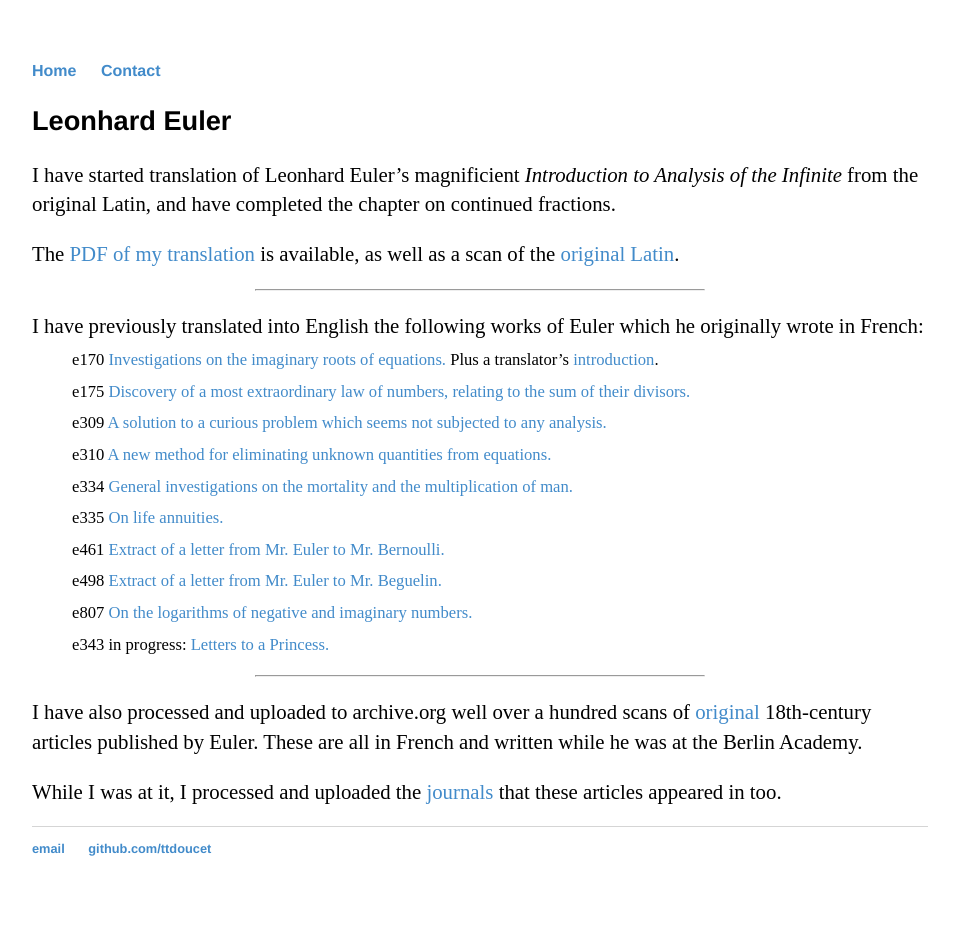
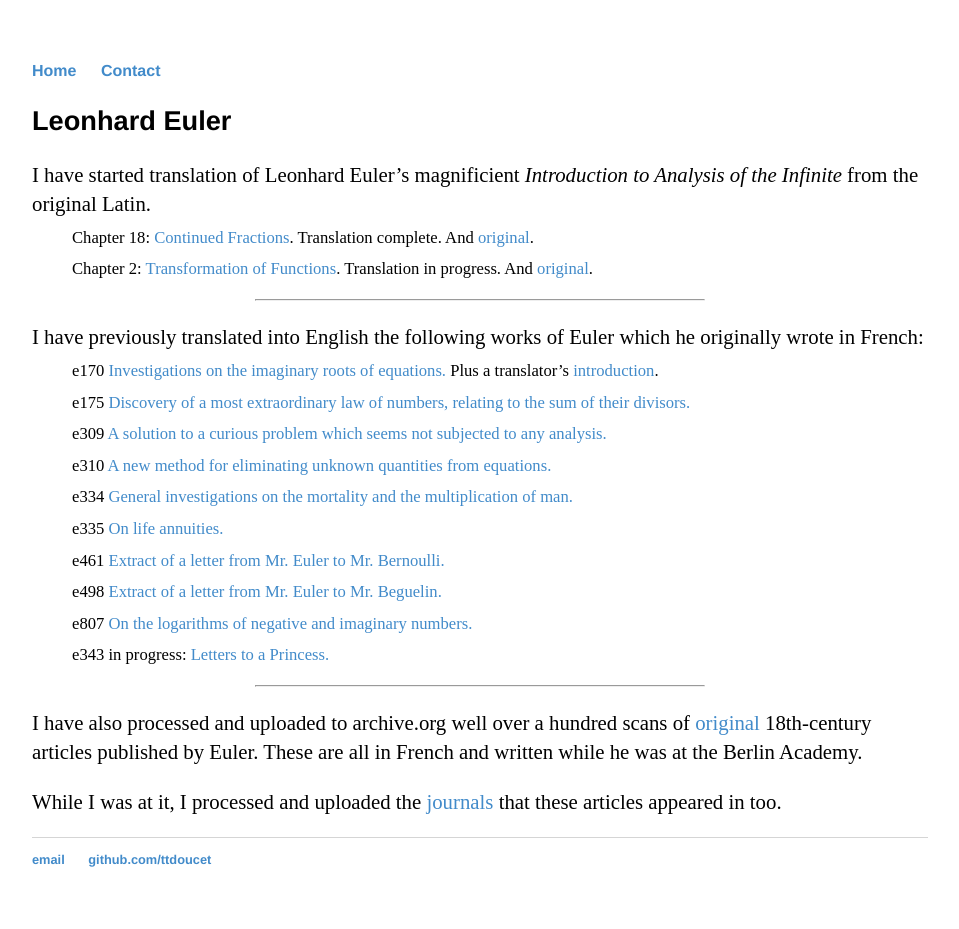
Before and after one commit to ttdoucet/ttdoucet.github.io, a Jekyll site: the page built from euler/index.md, in a window 1280 px wide. Shown: the whole page, without its empty margins (160-1119 px from the left). Built offline with Jekyll 4.4.1, drawn with Linux system fonts in a browser that asks for light colours.

Commit message:
Added in-progress translation of Chapter 2 of the Introductio.

```diff
--- a/euler/index.md
+++ b/euler/index.md
@@ -6,10 +6,11 @@ title: Euler papers translated to English.
 
 I have started translation of Leonhard Euler's magnificient
 <em>Introduction to Analysis of the Infinite</em> from the original
-Latin, and have completed the chapter on continued fractions.
+Latin.
 
-The [PDF of my translation][e101-en] is available, as well
-as a scan of the [original Latin][e101-ch18].
+<div class="eulerdocs"></div>
+* Chapter 18: [Continued Fractions][e101-ch18-en]. Translation complete.  And [original][e101-ch18].
+* Chapter 2: [Transformation of Functions][e101-ch02-en].  Translation in progress.  And [original][e101-ch02].
 
 <hr style="width: 50%" />
 
@@ -50,5 +51,7 @@ While I was at it, I processed and uploaded the [journals][berlin] that these ar
 [euler-orig-old]: https://archive.org/details/@tdoucet?and%5B%5D=creator%3A%22leonhard+euler%22&sort=titleSorter
 [euler-orig]: /eulerindex
 [berlin]: https://archive.org/details/@tdoucet?sort=titleSorter&and%5B%5D=creator%3A%22l%27acad%C3%A9mie+royale+des+sciences+et+des+belles+lettres+de+berlin%22
-[e101-en]: translations/e101-ch18-en.pdf
+[e101-ch18-en]: translations/e101-ch18-en.pdf
+[e101-ch02-en]: translations/e101-ch02-en.pdf
 [e101-ch18]: original/e101-ch18.pdf
+[e101-ch02]: original/e101-ch02.pdf
```
Also changed, not shown: 2 other files.
